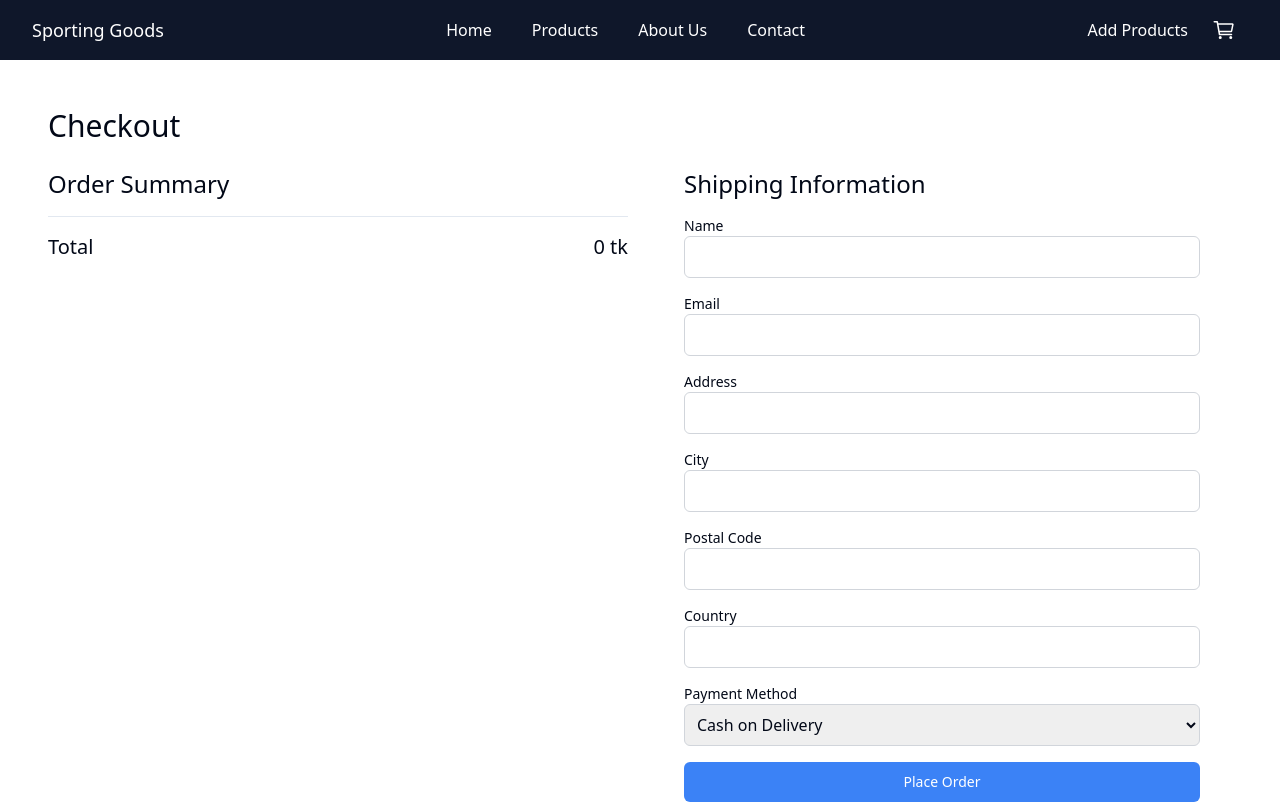
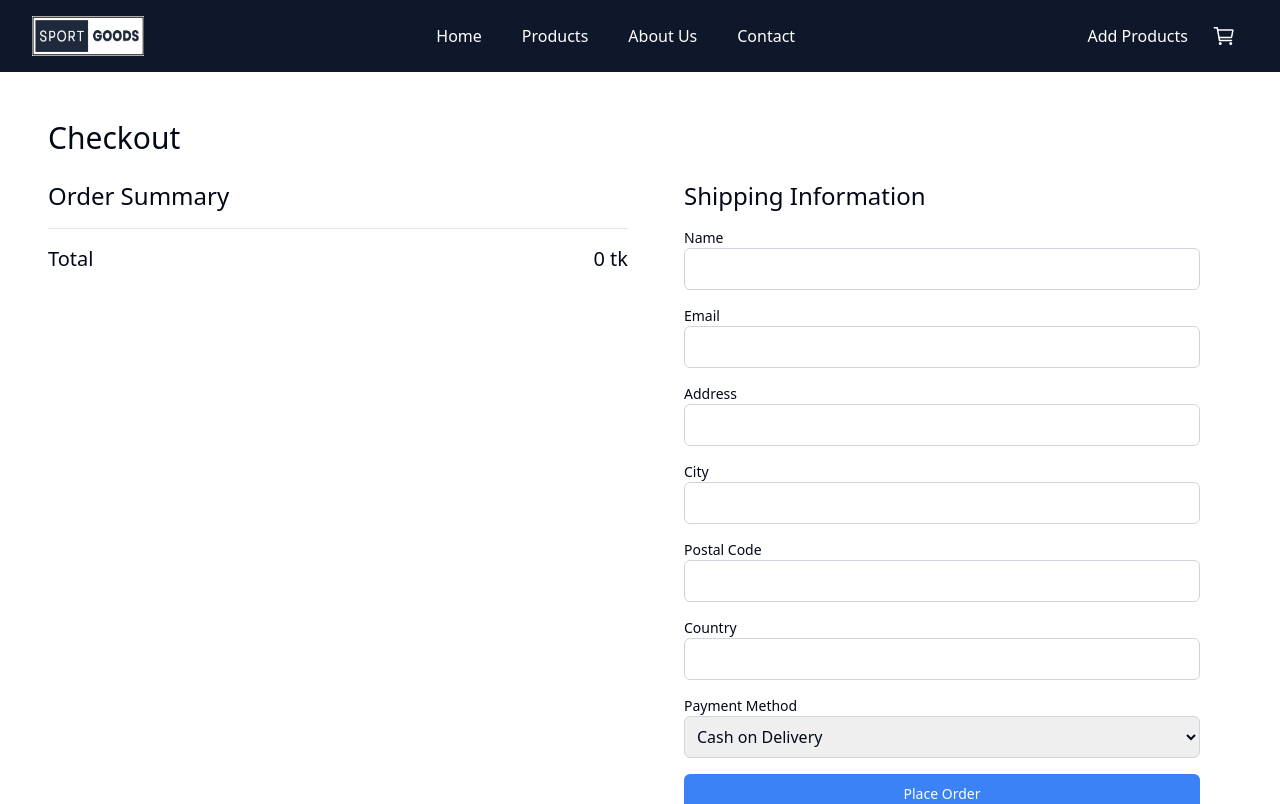
Before and after one commit to SafaRahaf/Sporting-Goods, a React (Vite) app: page /checkout in a window 1280 px wide. Shown: the top 804 px of the page. Built offline with nearby package versions, Linux system fonts and the light colour scheme.

Commit message:
Feature products page updated

```diff
--- a/src/components/layout/Header.tsx
+++ b/src/components/layout/Header.tsx
@@ -1,14 +1,15 @@
 import React from "react";
 import { IoCartOutline } from "react-icons/io5";
-import { NavLink } from "react-router-dom";
+import { Link, NavLink } from "react-router-dom";
+import Logo from "../../assets/logo.png";
 
 const Header: React.FC = () => {
   return (
     <header className="bg-slate-900 py-4">
       <div className="container mx-auto flex justify-between items-center">
-        <a className="text-white text-lg font-medium" href="/">
-          Sporting Goods
-        </a>
+        <Link to="/">
+          <img src={Logo} alt="logo" className="h-10 w-28" />
+        </Link>
         <nav>
           <ul className="flex space-x-10">
             <li>
--- a/src/pages/FeatureProducts.tsx
+++ b/src/pages/FeatureProducts.tsx
@@ -28,9 +28,9 @@ const FeatureProducts: React.FC = () => {
         </h2>
         <div className="grid grid-cols-1 sm:grid-cols-2 md:grid-cols-3 lg:grid-cols-4 gap-6">
           {featuredProducts.map((product) => (
-            <Link key={product.id} to={`/product/${product.id}`}>
+            <Link key={product._id} to={`/product/${product._id}`}>
               <ProductCard
-                id={product.id}
+                _id={product._id}
                 image={product.image}
                 title={product.title}
                 price={product.price}
```
Also changed, not shown: src/assets/logo.png (added).
